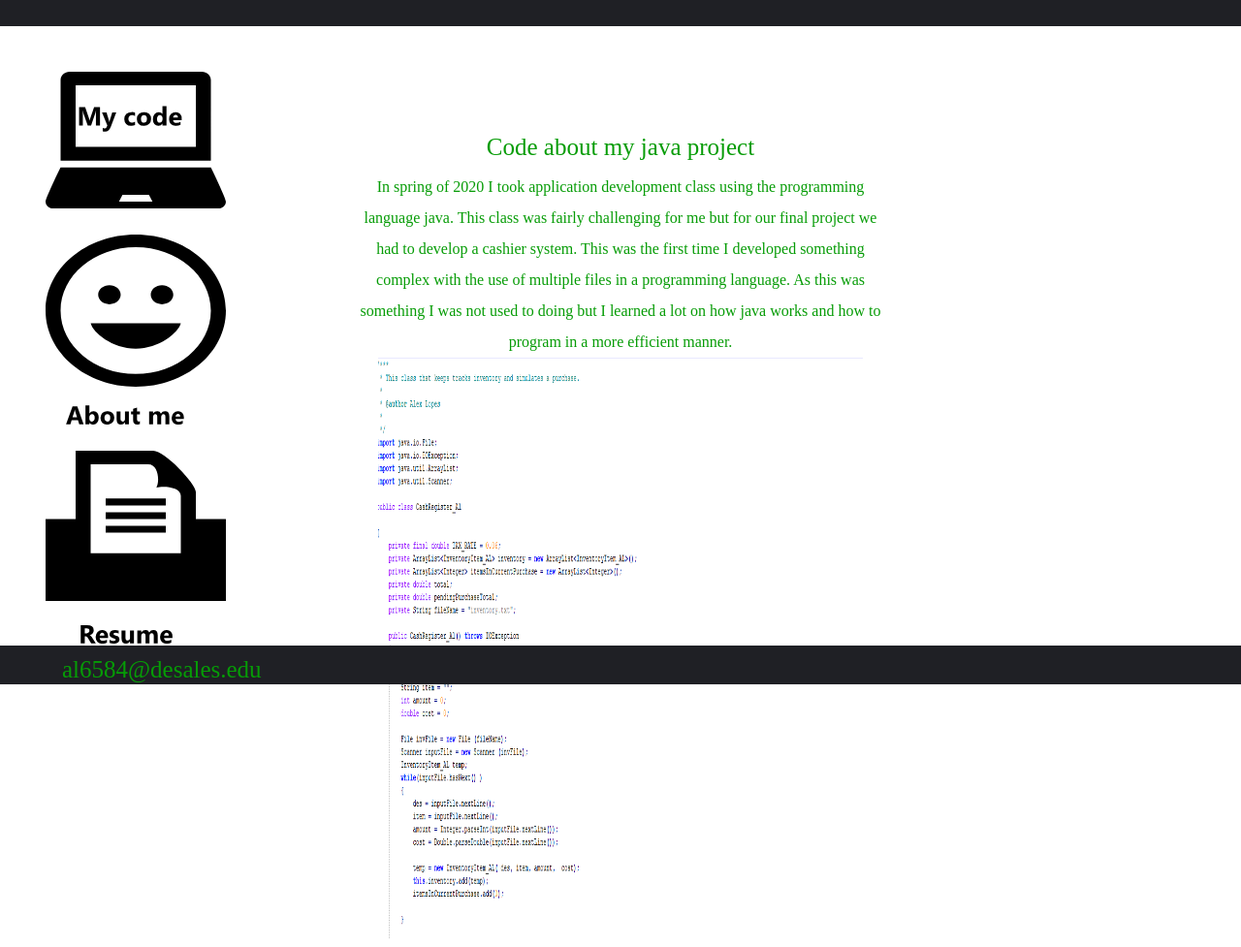
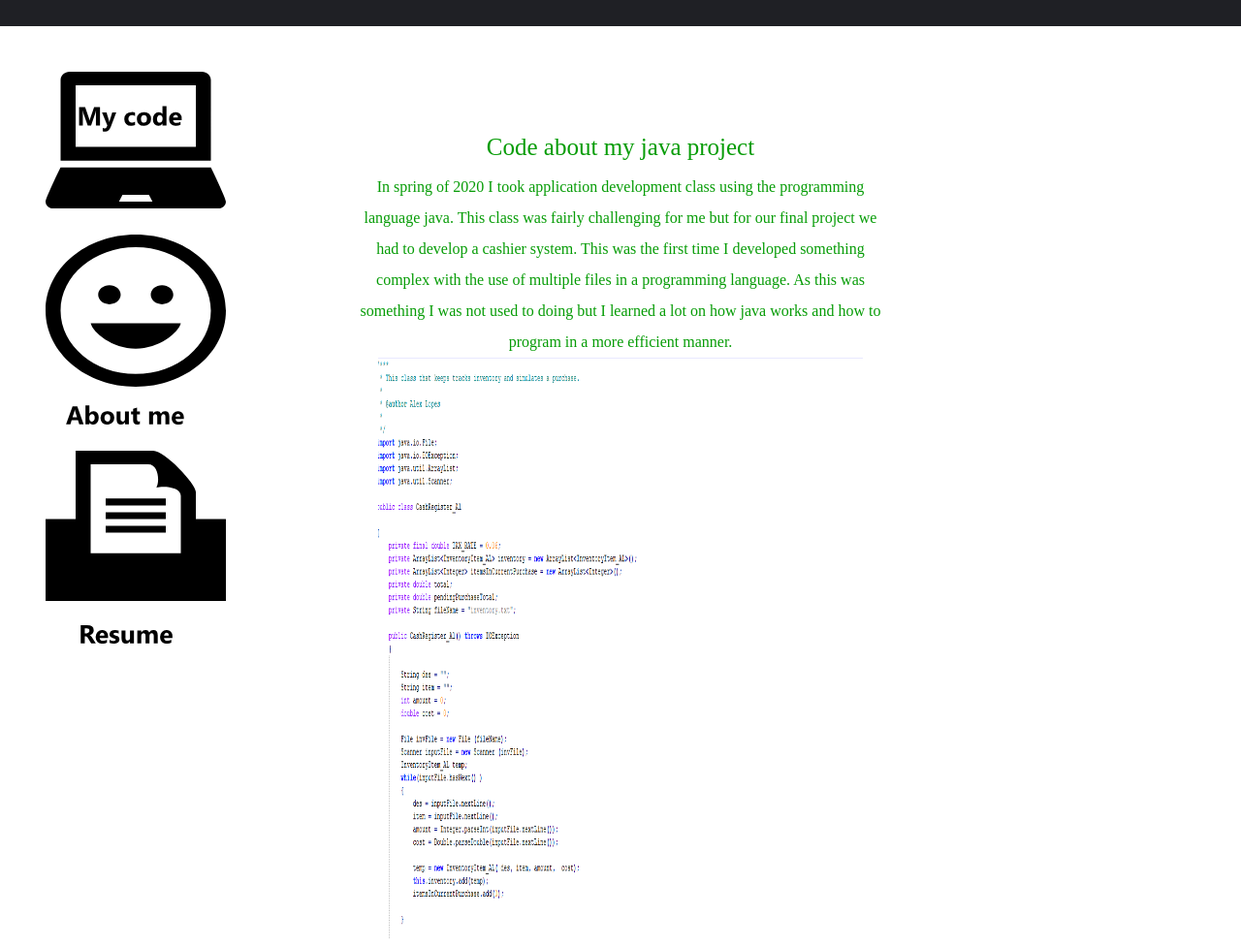
Before and after one commit to foxhound1486/AlexGuerraLopes.github.io, a plain HTML site: page My_Code.html in a window 1280 px wide. Shown: the part 94-1071 px from the top of the page at 97% size. Drawn offline with nearby package versions, Linux system fonts and the light colour scheme.

Commit message:
Update My_Code.html

```diff
--- a/My_Code.html
+++ b/My_Code.html
@@ -71,9 +71,7 @@ body {
       </li>
       <li class="nav-item" style="list-style-type: none">
         <a class="nav-link" href="Resume.html"><img src="images/Icons/Resume.svg" alt="My resume icon link" width="75%" height="75%"></a>
-    <footer>
-     <p style="color: #069C06">al6584@desales.edu</p>
-      </footer>
+
         </div>
 
 
```
